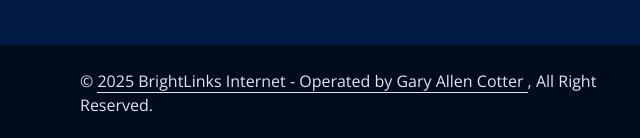
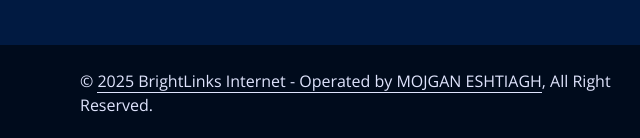
Before and after one commit to ZaidAhmed786/fastspeedinternet, a plain HTML site: page about.html in a window 1280 px wide. Shown: the part 2754-2892 px from the top of the page, 2-642 px from the left. Drawn offline with nearby package versions, Linux system fonts and the light colour scheme.

Commit message:
website is ready for ads

```diff
--- a/about.html
+++ b/about.html
@@ -344,7 +344,7 @@
         <div class="container">
             <div class="row">
                 <div class="col-md-6 text-center text-md-start mb-3 mb-md-0">
-                    &copy; <a class="border-bottom" href="#">2025 BrightLinks Internet - Operated by Gary Allen Cotter </a>, All Right Reserved.
+                    &copy; <a class="border-bottom" href="#">2025 BrightLinks Internet - Operated by MOJGAN ESHTIAGH</a>, All Right Reserved.
                 </div>
 
             </div>
```
Also changed, not shown: contact.html (+1 -1 lines), disclaimer.html (+1 -1 lines), index.html (+1 -1 lines), privacy.html (+1 -1 lines), refund.html (+1 -1 lines), service.html (+1 -1 lines), terms.html (+1 -1 lines).
